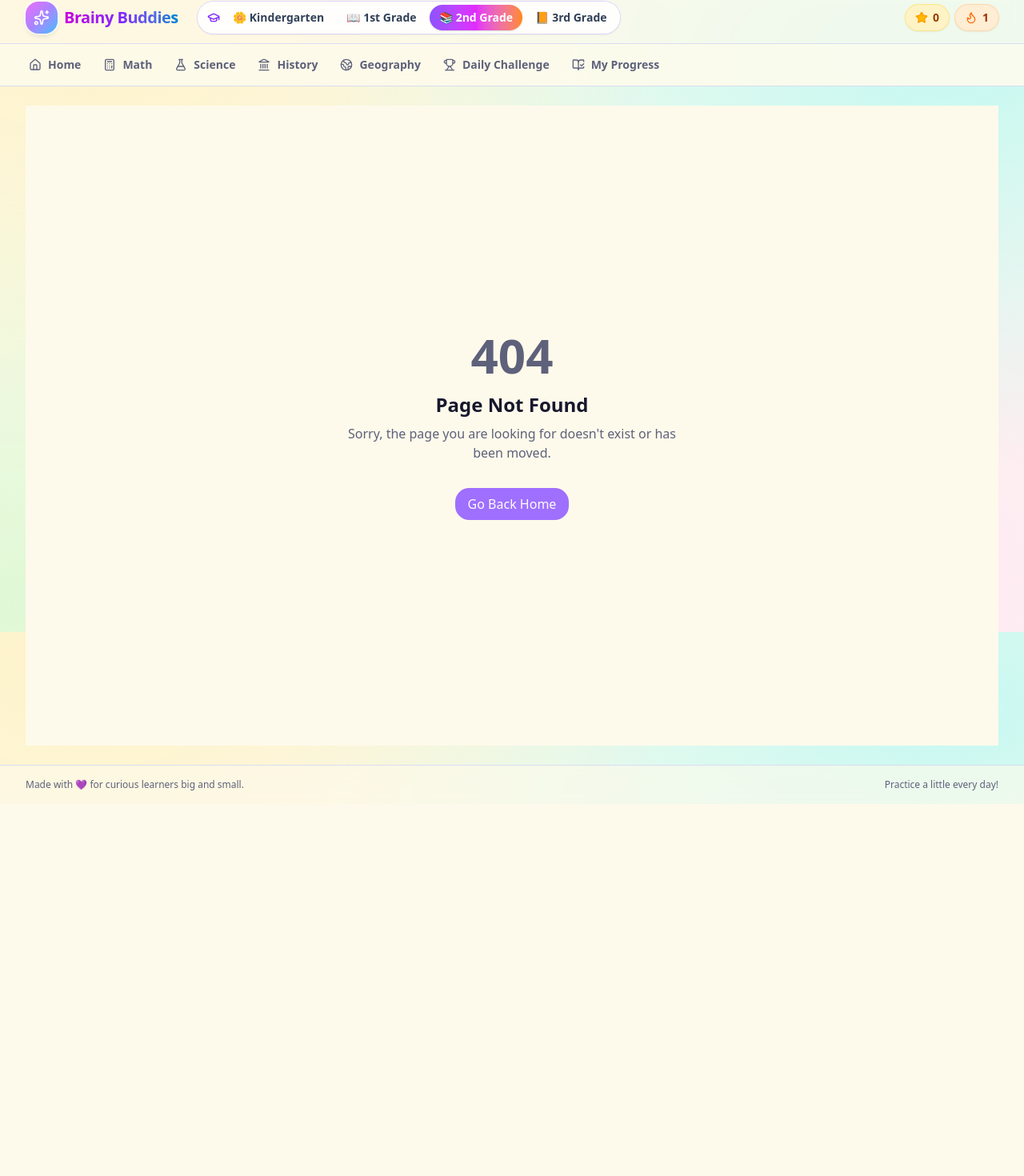
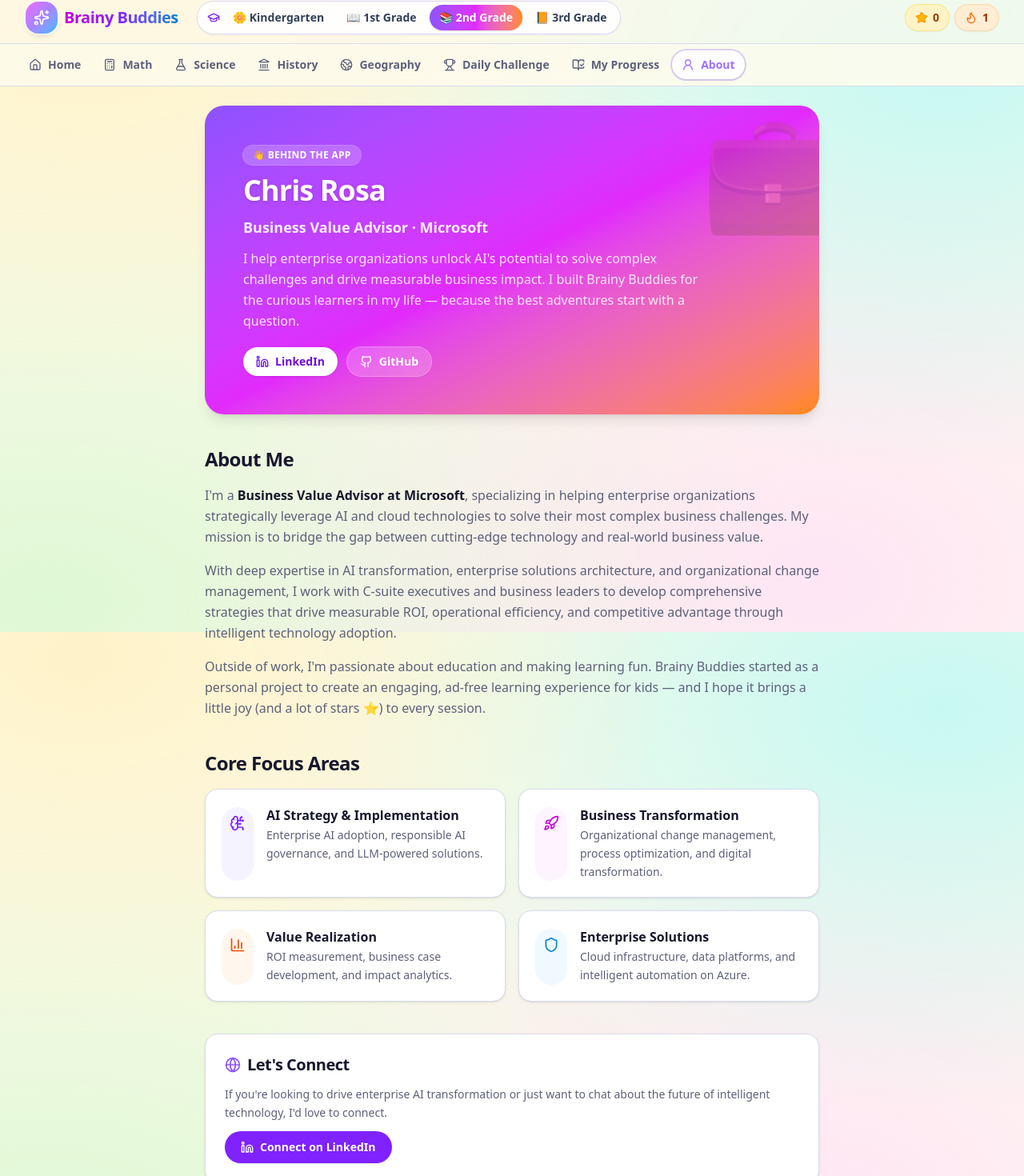
Before and after one commit to chrisrosaghub/chrisrosaghub.github.io, a React (Vite) app: page /about/about in a window 1280 px wide. Shown: the part 10-1480 px from the top of the page at 80% size. Before the commit the page ends 1015 px from the top, so only its background shows below. Built offline with nearby package versions, Linux system fonts and the light colour scheme.

Commit message:
Add About Me page with professional bio and LinkedIn link

```diff
--- a/src/App.tsx
+++ b/src/App.tsx
@@ -10,6 +10,7 @@ import SubjectPage from "./pages/subject";
 import ActivityPage from "./pages/activity";
 import ProgressPage from "./pages/progress";
 import DailyChallengePage from "./pages/daily";
+import AboutPage from "./pages/about";
 import { AppErrorBoundary } from "./components/system/AppErrorBoundary";
 
 // NOTE(ai): DO NOT REMOVE — (ROUTER BASE) keep this or deep links for playback under /<id>/ in bizchat break.
@@ -40,6 +41,7 @@ function App() {
                   <Route path="activity/:activityId" element={<ActivityPage />} />
                   <Route path="daily" element={<DailyChallengePage />} />
                   <Route path="progress" element={<ProgressPage />} />
+                  <Route path="about" element={<AboutPage />} />
                   {/* NOTE(ai): DO NOT REMOVE — catch-all 404 page */}
                   <Route path="*" element={<NotFoundPage />} />
                 </Route>
--- a/src/pages/_layout.tsx
+++ b/src/pages/_layout.tsx
@@ -1,5 +1,5 @@
 import { NavLink, Outlet, useLocation } from "react-router-dom";
-import { Sparkles, Home, Flame, Star, BookOpenCheck, Globe2, FlaskConical, Calculator, Landmark, Trophy, GraduationCap, BookA } from "lucide-react";
+import { Sparkles, Home, Flame, Star, BookOpenCheck, Globe2, FlaskConical, Calculator, Landmark, Trophy, GraduationCap, BookA, UserRound } from "lucide-react";
 import { useLevel, useProgress, useSetLevel } from "@/lib/brainy-hooks";
 import { LEVELS, type Level } from "@/lib/brainy-data";
 import { cn } from "@/lib/utils";
@@ -16,6 +16,7 @@ const NAV_ITEMS = [
   { to: "/reading", label: "Sight Words", icon: BookA, levels: ["kindergarten"] as Level[] },
   { to: "/daily", label: "Daily Challenge", icon: Trophy },
   { to: "/progress", label: "My Progress", icon: BookOpenCheck },
+  { to: "/about", label: "About", icon: UserRound },
 ];
 
 function LevelSwitcher() {
--- /dev/null
+++ b/src/pages/about.tsx
@@ -0,0 +1,147 @@
+import { Linkedin, Github, Globe, BrainCircuit, Rocket, BarChart3, Shield } from "lucide-react";
+
+const FOCUS_AREAS = [
+  {
+    icon: BrainCircuit,
+    title: "AI Strategy & Implementation",
+    desc: "Enterprise AI adoption, responsible AI governance, and LLM-powered solutions.",
+    color: "text-violet-600",
+    bg: "bg-violet-50",
+  },
+  {
+    icon: Rocket,
+    title: "Business Transformation",
+    desc: "Organizational change management, process optimization, and digital transformation.",
+    color: "text-fuchsia-600",
+    bg: "bg-fuchsia-50",
+  },
+  {
+    icon: BarChart3,
+    title: "Value Realization",
+    desc: "ROI measurement, business case development, and impact analytics.",
+    color: "text-orange-600",
+    bg: "bg-orange-50",
+  },
+  {
+    icon: Shield,
+    title: "Enterprise Solutions",
+    desc: "Cloud infrastructure, data platforms, and intelligent automation on Azure.",
+    color: "text-sky-600",
+    bg: "bg-sky-50",
+  },
+];
+
+export default function AboutPage() {
+  return (
+    <div className="space-y-10 max-w-3xl mx-auto">
+      {/* Hero card */}
+      <section className="relative overflow-hidden rounded-3xl bg-gradient-to-br from-violet-500 via-fuchsia-500 to-orange-400 text-white shadow-lg p-8 md:p-12">
+        <div className="absolute -right-8 -top-8 text-[9rem] opacity-20 select-none" aria-hidden>
+          💼
+        </div>
+        <div className="relative space-y-3">
+          <p className="inline-flex items-center gap-2 rounded-full bg-white/20 px-3 py-1 text-xs font-bold uppercase tracking-wide ring-1 ring-white/30">
+            👋 Behind the app
+          </p>
+          <h1 className="text-3xl md:text-4xl font-extrabold tracking-tight drop-shadow">
+            Chris Rosa
+          </h1>
+          <p className="text-lg font-semibold text-white/90">
+            Business Value Advisor · Microsoft
+          </p>
+          <p className="text-base text-white/85 max-w-xl leading-relaxed">
+            I help enterprise organizations unlock AI's potential to solve complex challenges and
+            drive measurable business impact. I built Brainy Buddies for the curious learners in
+            my life — because the best adventures start with a question.
+          </p>
+          <div className="flex flex-wrap gap-3 pt-2">
+            <a
+              href="https://www.linkedin.com/in/chrisrosadotcom/"
+              target="_blank"
+              rel="noopener noreferrer"
+              className="inline-flex items-center gap-2 rounded-full bg-white text-violet-700 hover:bg-violet-50 transition-colors px-4 py-2 text-sm font-bold shadow"
+            >
+              <Linkedin className="size-4" />
+              LinkedIn
+            </a>
+            <a
+              href="https://github.com/chrisrosaghub"
+              target="_blank"
+              rel="noopener noreferrer"
+              className="inline-flex items-center gap-2 rounded-full bg-white/20 hover:bg-white/30 transition-colors text-white px-4 py-2 text-sm font-bold ring-1 ring-white/40"
+            >
+              <Github className="size-4" />
+              GitHub
+            </a>
+          </div>
+        </div>
+      </section>
+
+      {/* About */}
+      <section className="space-y-4">
+        <h2 className="text-2xl font-extrabold tracking-tight">About Me</h2>
+        <div className="space-y-4 text-muted-foreground leading-relaxed">
+          <p>
+            I'm a <strong className="text-foreground">Business Value Advisor at Microsoft</strong>,
+            specializing in helping enterprise organizations strategically leverage AI and cloud
+            technologies to solve their most complex business challenges. My mission is to bridge the
+            gap between cutting-edge technology and real-world business value.
+          </p>
+          <p>
+            With deep expertise in AI transformation, enterprise solutions architecture, and
+            organizational change management, I work with C-suite executives and business leaders to
+            develop comprehensive strategies that drive measurable ROI, operational efficiency, and
+            competitive advantage through intelligent technology adoption.
+          </p>
+          <p>
+            Outside of work, I'm passionate about education and making learning fun. Brainy Buddies
+            started as a personal project to create an engaging, ad-free learning experience for
+            kids — and I hope it brings a little joy (and a lot of stars ⭐) to every session.
+          </p>
+        </div>
+      </section>
+
+      {/* Focus areas */}
+      <section className="space-y-4">
+        <h2 className="text-2xl font-extrabold tracking-tight">Core Focus Areas</h2>
+        <div className="grid sm:grid-cols-2 gap-4">
+          {FOCUS_AREAS.map(({ icon: Icon, title, desc, color, bg }) => (
+            <div
+              key={title}
+              className="flex gap-4 rounded-2xl border bg-card p-5 shadow-sm hover:shadow-md transition-shadow"
+            >
+              <div className={`mt-0.5 shrink-0 rounded-xl ${bg} p-2.5`}>
+                <Icon className={`size-5 ${color}`} />
+              </div>
+              <div>
+                <h3 className="font-bold text-foreground">{title}</h3>
+                <p className="text-sm text-muted-foreground mt-0.5 leading-relaxed">{desc}</p>
+              </div>
+            </div>
+          ))}
+        </div>
+      </section>
+
+      {/* Connect */}
+      <section className="rounded-2xl border bg-card p-6 shadow-sm space-y-3">
+        <div className="flex items-center gap-2">
+          <Globe className="size-5 text-violet-500" />
+          <h2 className="text-xl font-extrabold tracking-tight">Let's Connect</h2>
+        </div>
+        <p className="text-muted-foreground text-sm leading-relaxed">
+          If you're looking to drive enterprise AI transformation or just want to chat about the
+          future of intelligent technology, I'd love to connect.
+        </p>
+        <a
+          href="https://www.linkedin.com/in/chrisrosadotcom/"
+          target="_blank"
+          rel="noopener noreferrer"
+          className="inline-flex items-center gap-2 rounded-full bg-violet-600 hover:bg-violet-700 text-white px-5 py-2.5 text-sm font-bold transition-colors shadow"
+        >
+          <Linkedin className="size-4" />
+          Connect on LinkedIn
+        </a>
+      </section>
+    </div>
+  );
+}
```
